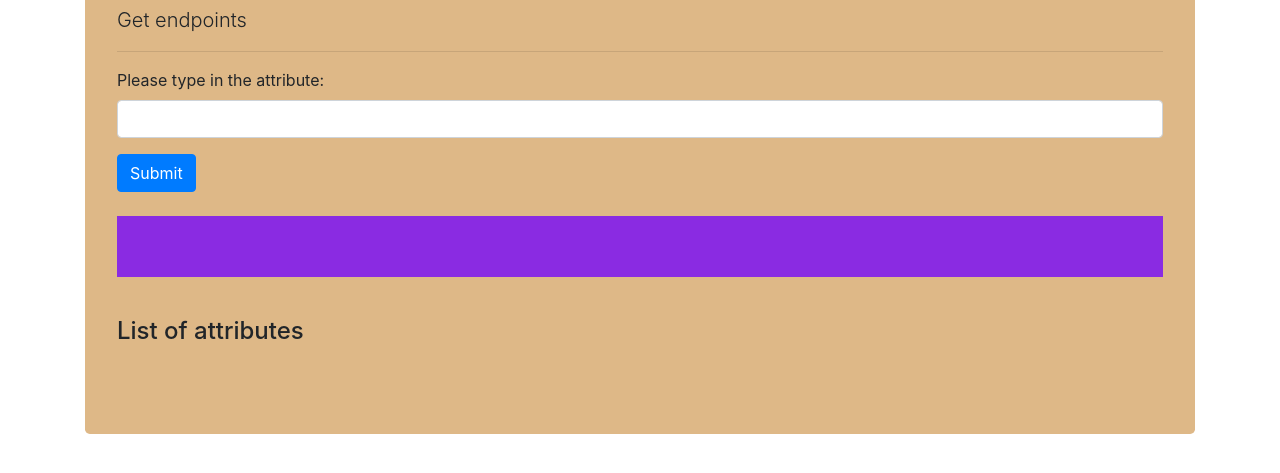
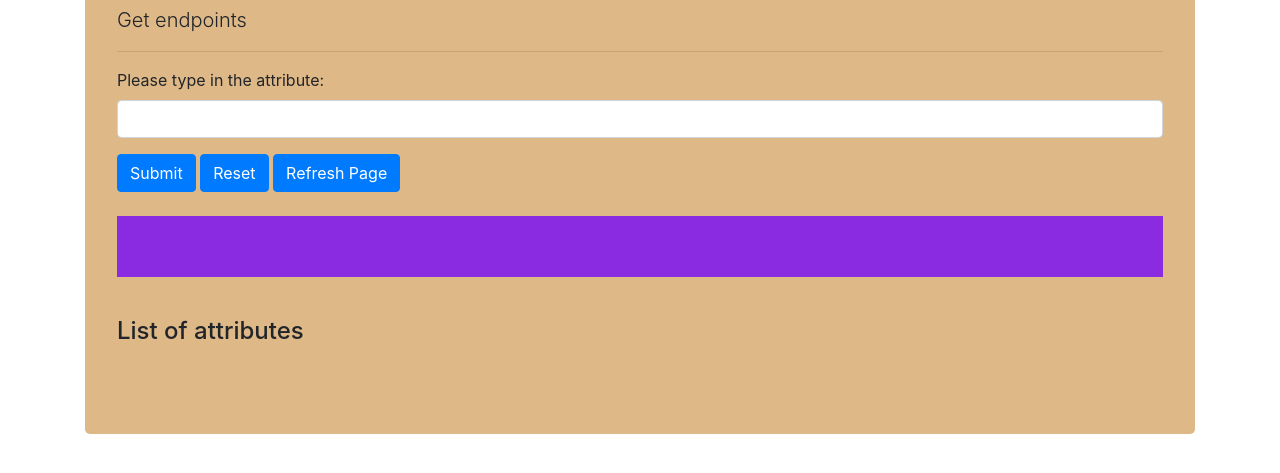
Before and after one commit to mkuegeler/swagger-web-client, a website built with webpack: page public/index.html in a window 1280 px wide. Shown: the part 177-650 px from the top of the page. Built offline with nearby package versions, Linux system fonts and the light colour scheme.

Commit message:
Refresh button added

```diff
--- a/public/index.html
+++ b/public/index.html
@@ -26,12 +26,14 @@
       <p class="lead">
         <!-- ----------------- Main Content Start ------------------------------------ -->
       <div id="app">
-        <form @submit.prevent="submitForm">
+        <form @submit.prevent="submitForm" id="PrimaryForm">
           <div class="mb-3">
             <label for="name" class="form-label">Please type in the attribute:</label>
             <input id="name" type="text" class="form-control" v-model="name" required />
           </div>
           <button class="btn btn-primary" type="submit">Submit</button>
+          <button class="btn btn-primary" type="reset" onClick="ResetForm()">Reset</button>
+          <button class="btn btn-primary" onClick="window.location.href=window.location.href">Refresh Page</button>
         </form>
         <br />
         <h4 v-if="success">{{ success }}</h4>
--- a/public/script.js
+++ b/public/script.js
@@ -37,3 +37,8 @@ new Vue({
         }
     }
 });
+
+// Reset
+function ResetForm() {
+    document.getElementById("PrimaryForm").reset();
+}
```
